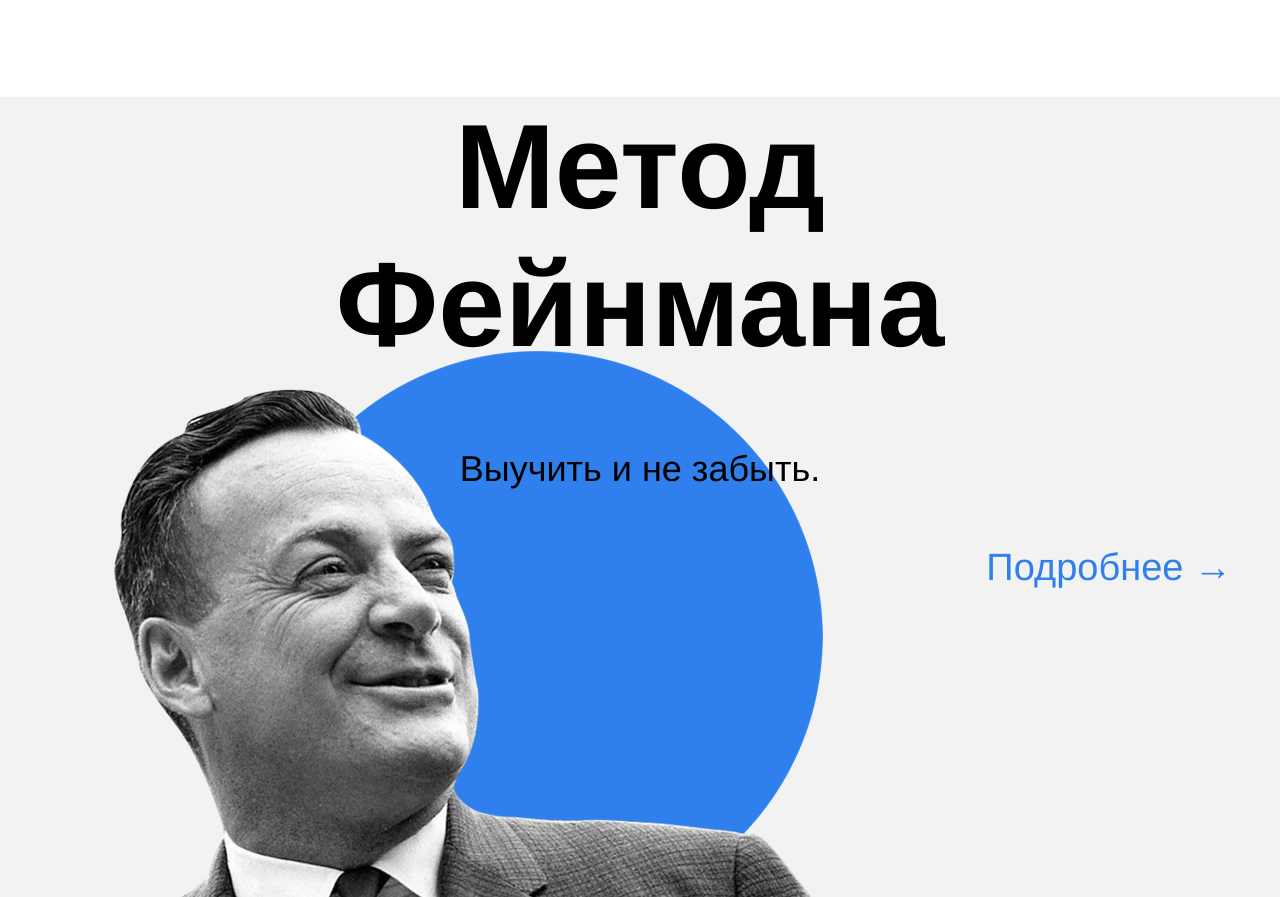
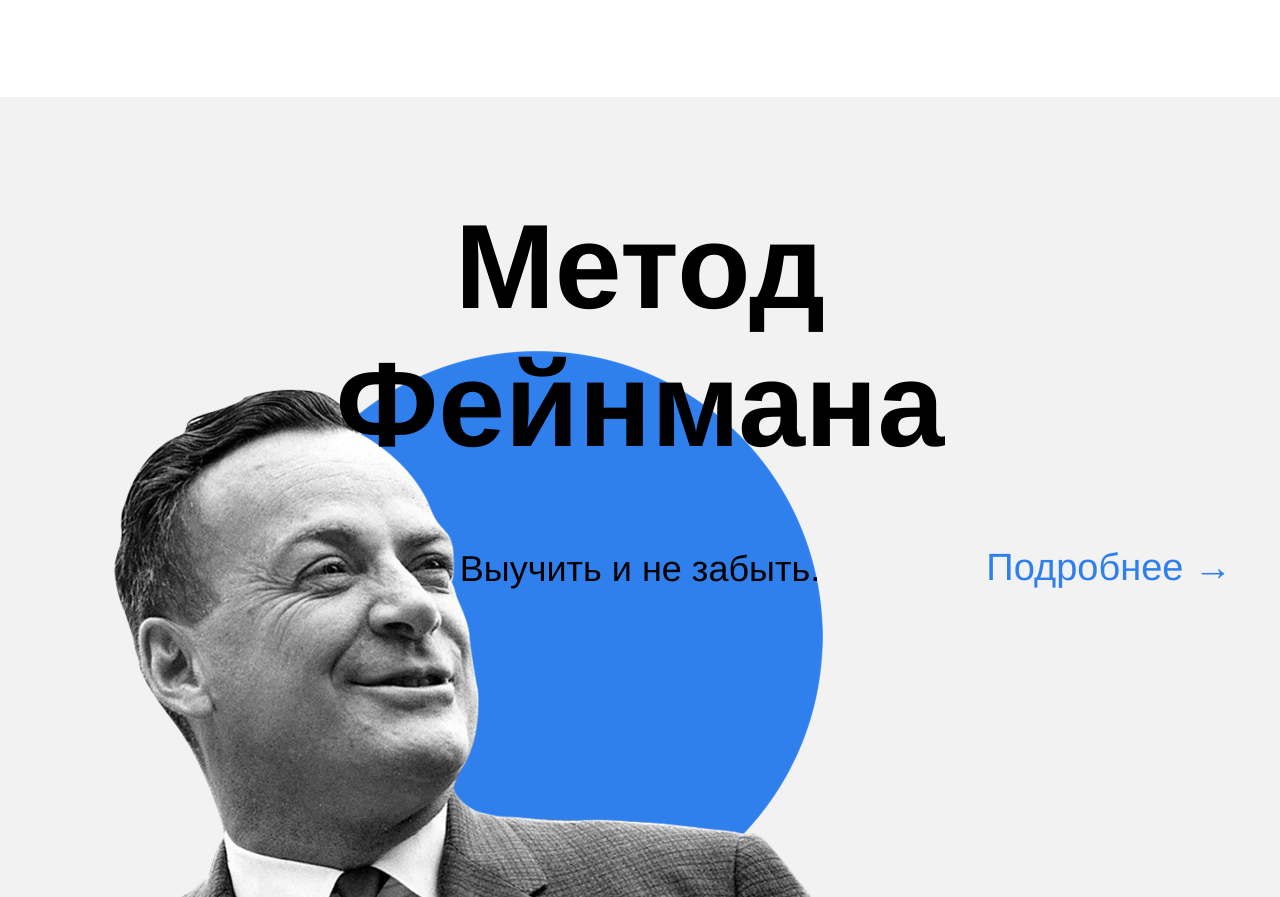
Before and after one commit to ilya-120/how-to-learn, a plain HTML site: page index.html in a window 1280 px wide. Shown: the part 1918-2815 px from the top of the page. Drawn offline with Linux system fonts and the light colour scheme.

Commit message:
final061121-3

```diff
--- a/styles/style.css
+++ b/styles/style.css
@@ -191,11 +191,12 @@
 
 .feynman__title {
   width: 648px;
-  margin: 100px auto 0;
   text-align: center;
   line-height: 1.15;
   font-size: 120px;
   font-weight: bold;
+  margin: auto;
+  padding-top: 100px;
 }
 
 .feynman__subtitle {
```
